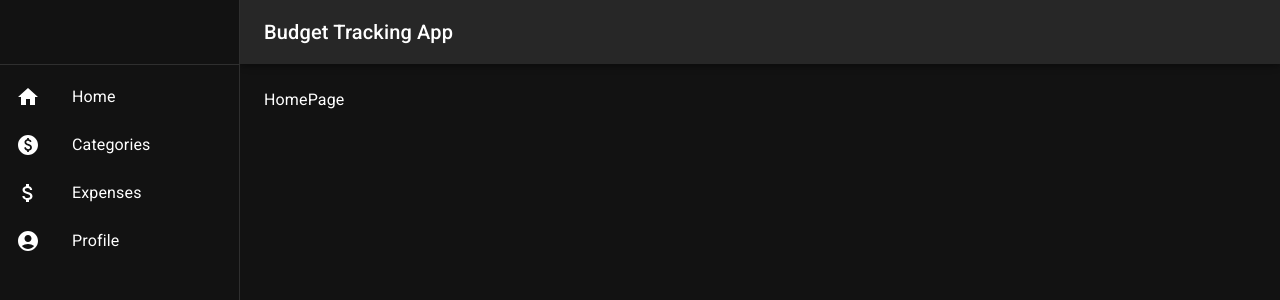
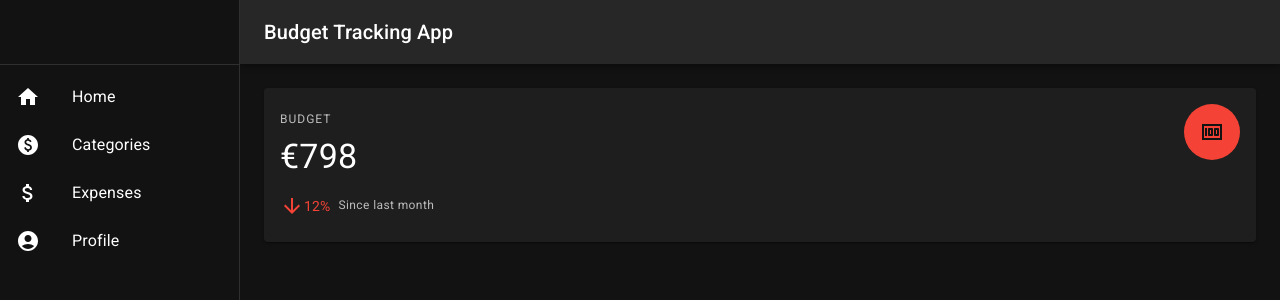
Before and after one commit to SirSimon04/budget_tracker, a React (Create React App) app: page / in a window 1280 px wide. Shown: the top 300 px of the page. Built offline with nearby package versions, Linux system fonts and the light colour scheme.

Commit message:
add HomePageCard

```diff
--- a/package.json
+++ b/package.json
@@ -11,6 +11,7 @@
     "@testing-library/jest-dom": "^5.16.1",
     "@testing-library/react": "^12.1.2",
     "@testing-library/user-event": "^13.5.0",
+    "chart.js": "^3.7.0",
     "react": "^17.0.2",
     "react-dom": "^17.0.2",
     "react-router-dom": "^6.2.1",
--- a/src/components/Menu/Menu.jsx
+++ b/src/components/Menu/Menu.jsx
@@ -9,6 +9,7 @@ import Toolbar from "@mui/material/Toolbar";
 import Typography from "@mui/material/Typography";
 import CustomDrawer from "./drawer";
 import { Outlet } from "react-router-dom";
+import Button from "@mui/material/Button";
 
 const drawerWidth = 240;
 
--- a/src/components/pages/HomePage/HomePage.jsx
+++ b/src/components/pages/HomePage/HomePage.jsx
@@ -1,7 +1,24 @@
 import React from "react";
+import HomePageCard from "./components/HomePageCard";
+import Grid from "@mui/material/Grid";
+import MoneyIcon from "@mui/icons-material/Money";
+import { currencyFormatter } from "../../../utils";
+import BudgetCardContent from "./components/cardContents/BudgetCardContent";
 
 function HomePage() {
-  return <div>HomePage</div>;
+  return (
+    <div>
+      <Grid container spacing={0} />
+      <HomePageCard
+        name="Budget"
+        title={currencyFormatter.format("798")}
+        icon={<MoneyIcon />}
+        iconBg="error.main"
+      >
+        <BudgetCardContent />
+      </HomePageCard>
+    </div>
+  );
 }
 
 export default HomePage;
--- /dev/null
+++ b/src/components/pages/HomePage/components/HomePageCard.jsx
@@ -0,0 +1,41 @@
+import {
+  Avatar,
+  Box,
+  Card,
+  CardContent,
+  Grid,
+  Typography
+} from "@mui/material";
+import ArrowDownwardIcon from "@mui/icons-material/ArrowDownward";
+
+function HomePageCard({ name, title, icon, iconBg, children }) {
+  return (
+    <Card sx={{ height: "100%" }}>
+      <CardContent>
+        <Grid container spacing={3} sx={{ justifyContent: "space-between" }}>
+          <Grid item>
+            <Typography color="textSecondary" gutterBottom variant="overline">
+              {name}
+            </Typography>
+            <Typography color="textPrimary" variant="h4">
+              {title}
+            </Typography>
+          </Grid>
+          <Grid item>
+            <Avatar
+              sx={{
+                backgroundColor: iconBg,
+                height: 56,
+                width: 56
+              }}
+            >
+              {icon}
+            </Avatar>
+          </Grid>
+        </Grid>
+        {children}
+      </CardContent>
+    </Card>
+  );
+}
+export default HomePageCard;
--- /dev/null
+++ b/src/components/pages/HomePage/components/cardContents/BudgetCardContent.jsx
@@ -0,0 +1,39 @@
+import {
+  Avatar,
+  Box,
+  Card,
+  CardContent,
+  Grid,
+  Typography
+} from "@mui/material";
+import ArrowDownwardIcon from "@mui/icons-material/ArrowDownward";
+
+function BudgetCardContent() {
+  return (
+    <div>
+      <Box
+        sx={{
+          pt: 2,
+          display: "flex",
+          alignItems: "center"
+        }}
+      >
+        <ArrowDownwardIcon color="error" />
+        <Typography
+          color="error"
+          sx={{
+            mr: 1
+          }}
+          variant="body2"
+        >
+          12%
+        </Typography>
+        <Typography color="textSecondary" variant="caption">
+          Since last month
+        </Typography>
+      </Box>
+    </div>
+  );
+}
+
+export default BudgetCardContent;
```
Also changed, not shown: 1 other file (tests, documents, lock files or other folders).
